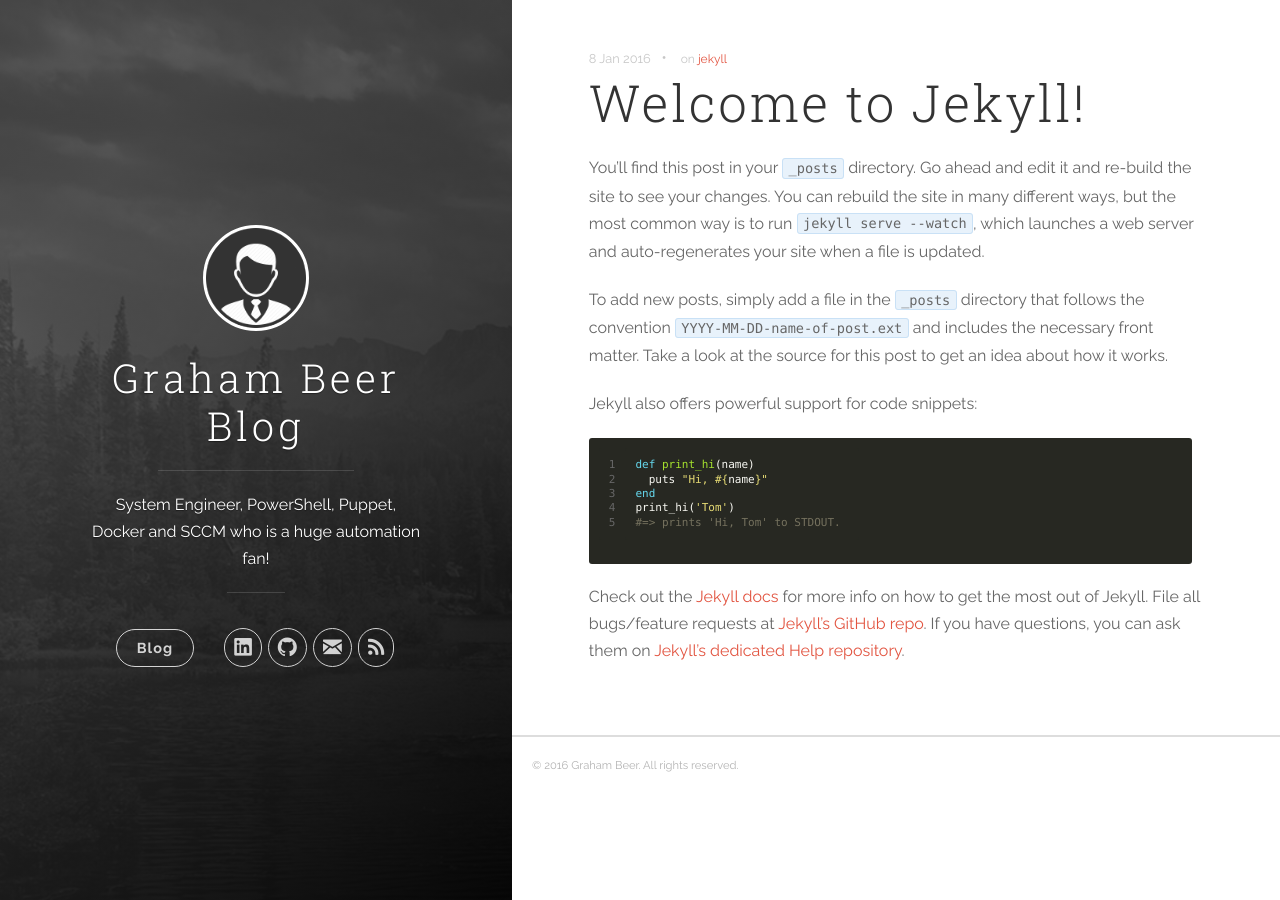
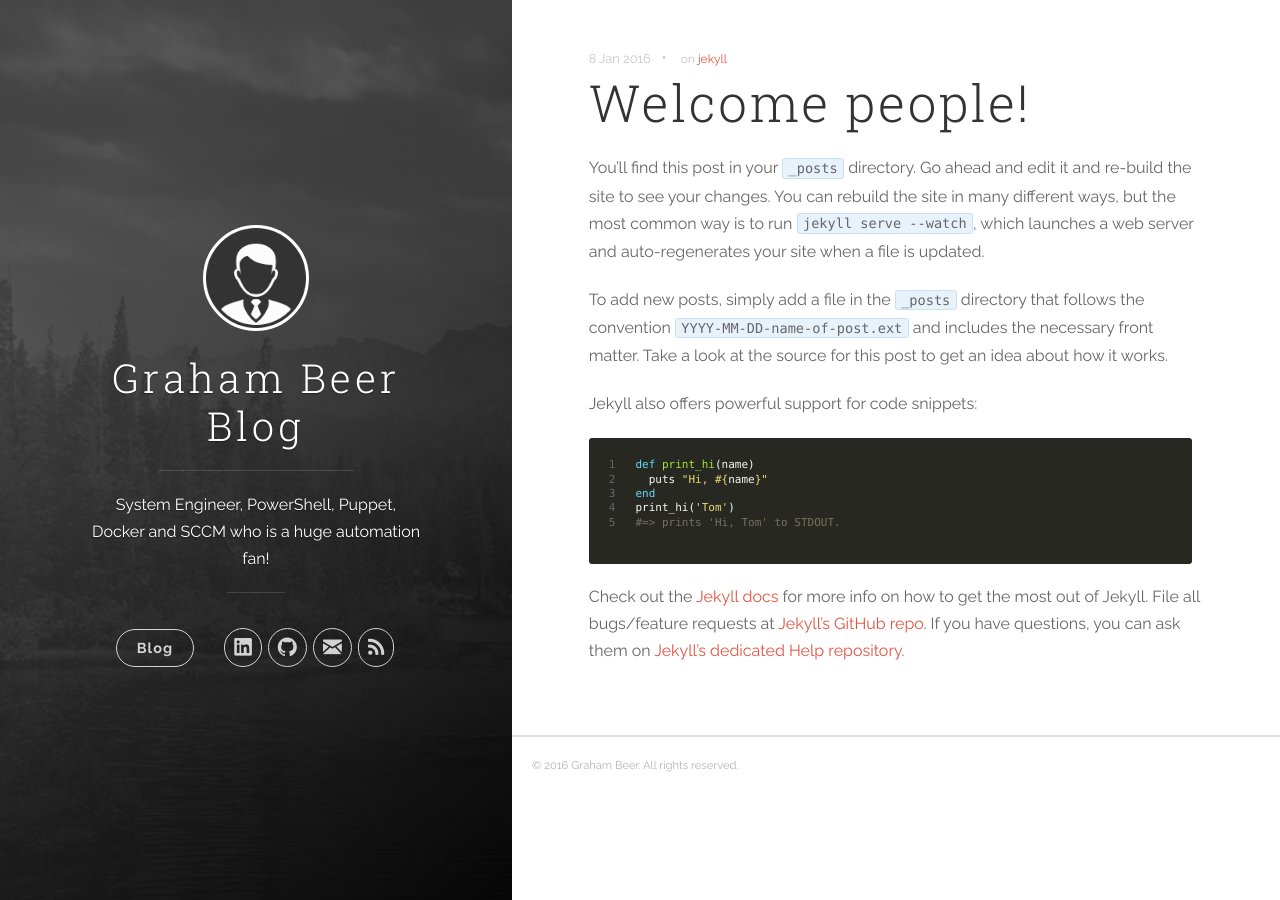
Before and after one commit to Graham-Beer/Graham-Beer.github.io, a Jekyll site: the page built from _posts/2016-01-08-welcome-to-jekyll.markdown, in a window 1280 px wide. Built offline with Jekyll 4.4.1, drawn with Linux system fonts in a browser that asks for light colours; nearby versions of some CDN libraries.

Commit message:
Update 2016-01-08-welcome-to-jekyll.markdown

```diff
--- a/_posts/2016-01-08-welcome-to-jekyll.markdown
+++ b/_posts/2016-01-08-welcome-to-jekyll.markdown
@@ -1,5 +1,5 @@
 ---
-title:  "Welcome to Jekyll!"
+title:  "Welcome people!"
 date:   2016-01-08 15:04:23
 categories: [jekyll]
 tags: [jekyll]
```
